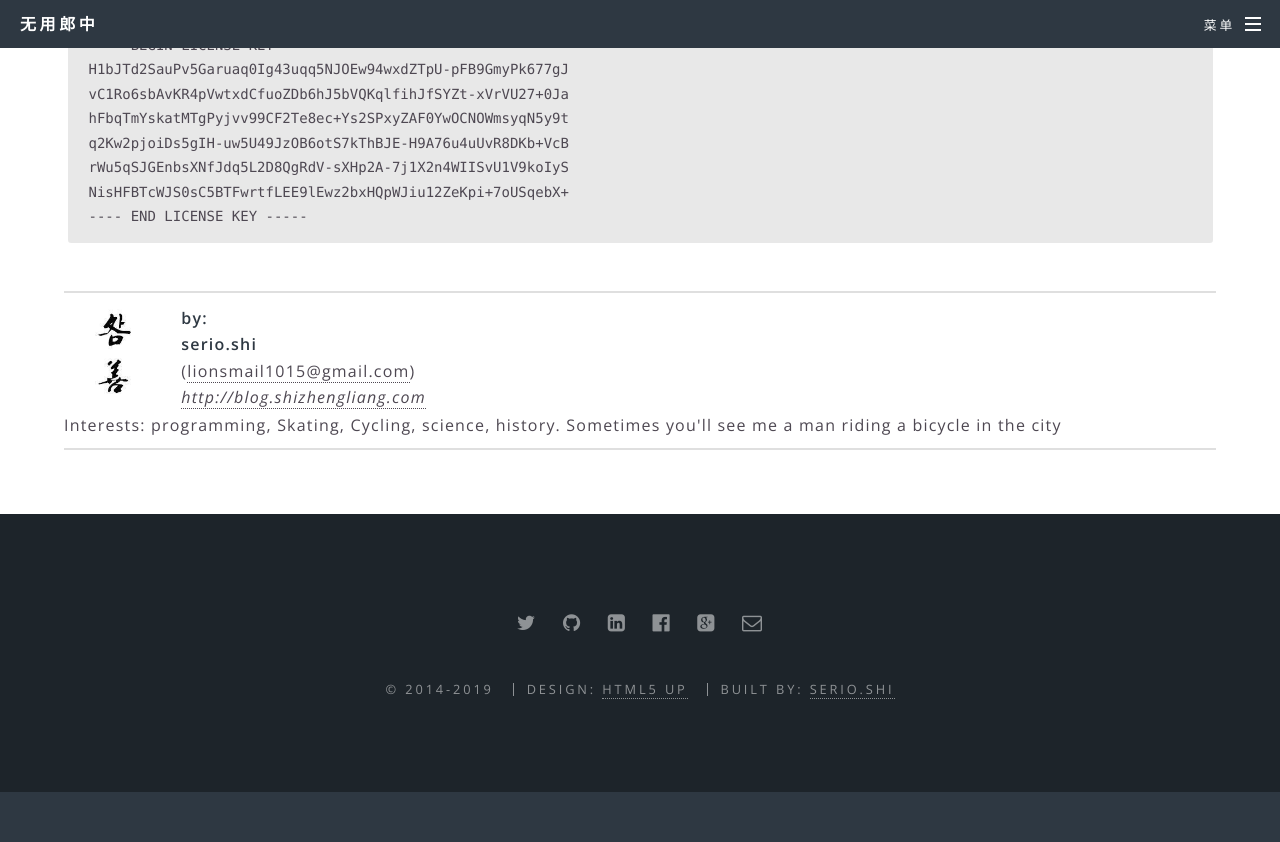
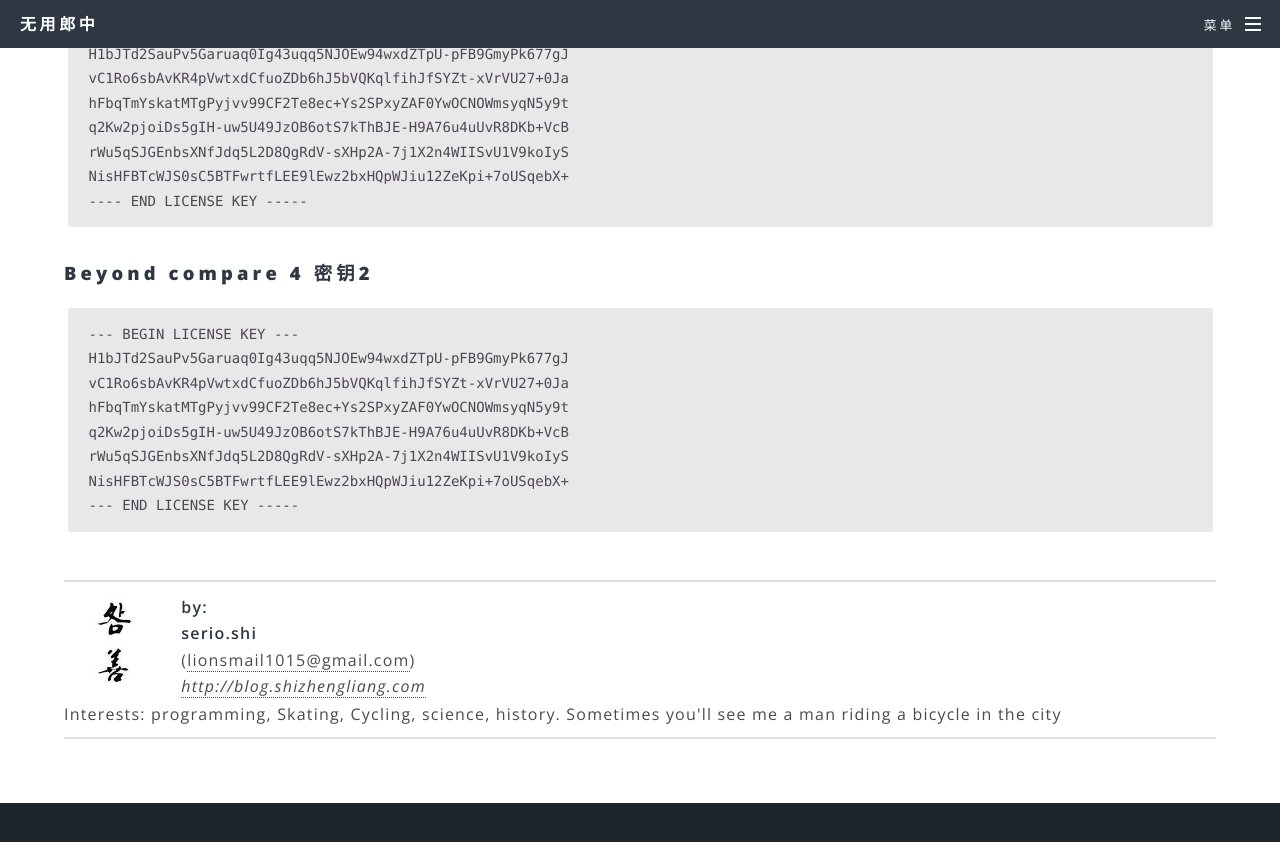
Before and after one commit to fantasylion/fantasylion.github.io, a Jekyll site: the page built from _posts/2014-07-08-beyond-compare-license-key.md, in a window 1280 px wide and 900 px high, scrolled down 848 px. Shown: the top 842 px of the window. Built offline with Jekyll 4.4.1, drawn with Linux system fonts in a browser that asks for light colours; comment, search, counter and statistics services are not loaded; before the commit the page ends 1640 px from its top, so only the background shows below that.

Commit message:
Update 2014-07-08-beyond-compare-license-key.md

````diff
--- a/_posts/2014-07-08-beyond-compare-license-key.md
+++ b/_posts/2014-07-08-beyond-compare-license-key.md
@@ -13,7 +13,7 @@
 
 <http://www.scootersoftware.com/BCompare-zh-3.2.4.13298.exe>
 
-Beyond Compare 3密钥:
+### Beyond Compare 3密钥:
 
 ```
 ---- BEGIN LICENSE KEY ----
@@ -23,7 +23,7 @@
 ---- END LICENSE KEY -----
 ```
 
-Beyond Compare 4 密钥
+### Beyond Compare 4 密钥
 
 ```
 ---- BEGIN LICENSE KEY ----
@@ -35,3 +35,16 @@
 NisHFBTcWJS0sC5BTFwrtfLEE9lEwz2bxHQpWJiu12ZeKpi+7oUSqebX+
 ---- END LICENSE KEY -----
 ```
+
+### Beyond compare 4 密钥2
+
+```
+--- BEGIN LICENSE KEY ---
+H1bJTd2SauPv5Garuaq0Ig43uqq5NJOEw94wxdZTpU-pFB9GmyPk677gJ
+vC1Ro6sbAvKR4pVwtxdCfuoZDb6hJ5bVQKqlfihJfSYZt-xVrVU27+0Ja
+hFbqTmYskatMTgPyjvv99CF2Te8ec+Ys2SPxyZAF0YwOCNOWmsyqN5y9t
+q2Kw2pjoiDs5gIH-uw5U49JzOB6otS7kThBJE-H9A76u4uUvR8DKb+VcB
+rWu5qSJGEnbsXNfJdq5L2D8QgRdV-sXHp2A-7j1X2n4WIISvU1V9koIyS
+NisHFBTcWJS0sC5BTFwrtfLEE9lEwz2bxHQpWJiu12ZeKpi+7oUSqebX+
+--- END LICENSE KEY -----
+```
````
